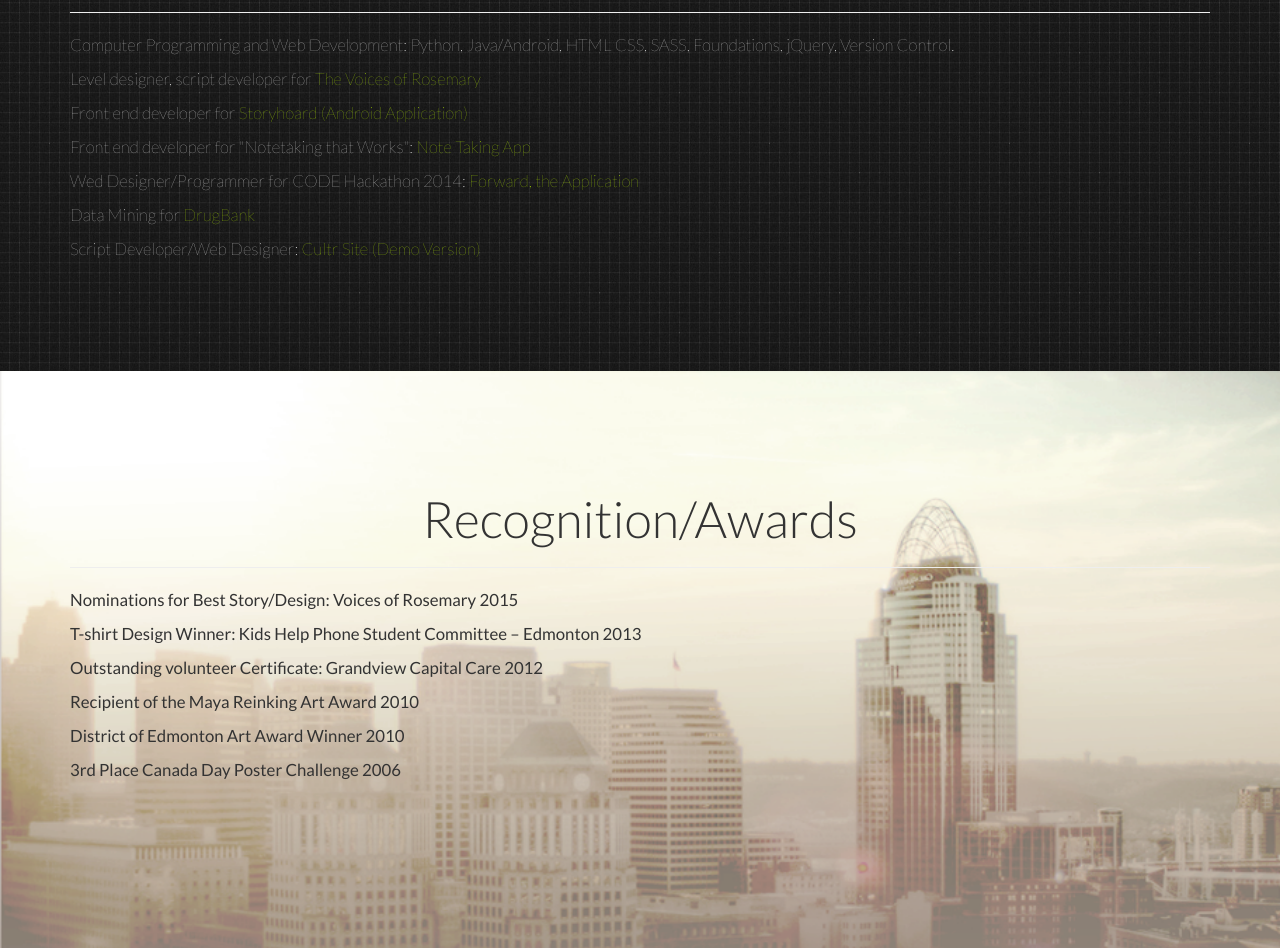
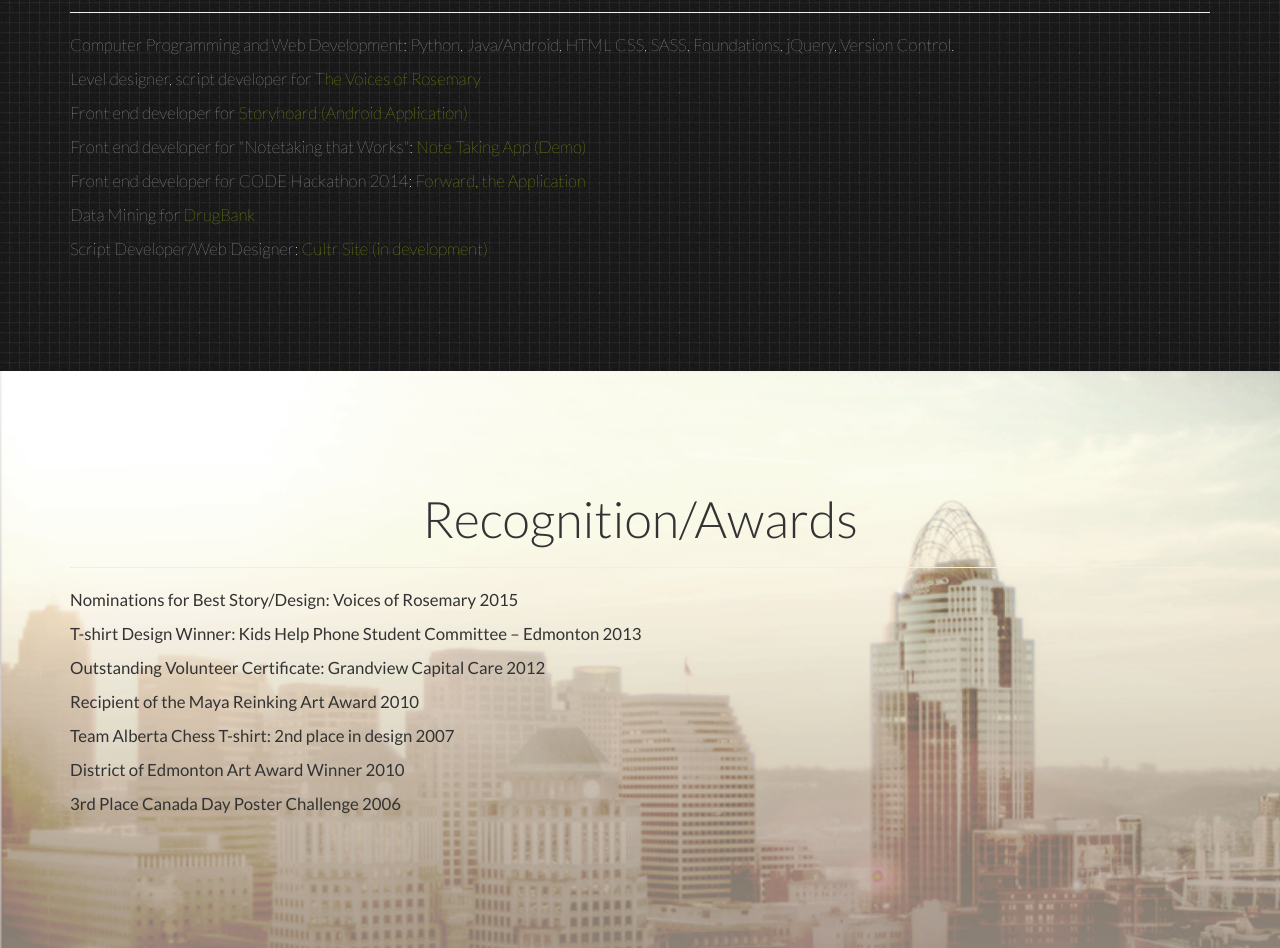
Before and after one commit to KJoWu/kimber.github.io, a plain HTML site: page index.html in a window 1280 px wide. Shown: the part 1380-2328 px from the top of the page. Drawn offline with nearby package versions, Linux system fonts and the light colour scheme.

Commit message:
added dats

```diff
--- a/index.html
+++ b/index.html
@@ -23,7 +23,7 @@
     <link rel="stylesheet" href="css/main.css" type="text/css">
     <!-- HTML5 Shim and Respond.js IE8 support of HTML5 elements and media queries -->
     <!-- WARNING: Respond.js doesn't work if you view the page via file:// -->
-    <!--[if lt IE 9]>
+    <!--[if lt IE  9]>
         <script src="https://oss.maxcdn.com/libs/html5shiv/3.7.0/html5shiv.js"></script>
         <script src="https://oss.maxcdn.com/libs/respond.js/1.4.2/respond.min.js"></script>
     <![endif]-->
@@ -386,7 +386,7 @@
                                             <source src="img/movie.mp4" type="video/mp4">
                                         </video>
                                         <h4>Voices of Rosemary: A NeverWinter Nights Game </h4>
-                                        <p> Lead Designer of a game made using the Never Winter Nights Engine. In charge of design, movie editing, scripting, level design and storyline. </p>
+                                        <p> Lead Designer of a game made using the Neverwinter Nights Engine. In charge of design, movie editing, scripting, level design and storyline. </p>
                                         <p> Game nominiated for Best Storyline/Art. <a href="https://sites.google.com/a/ualberta.ca/cmput250award2015/nominees" target="blank"><b> NOMINATIONS</b>  </p></a>
                                     </div>
                                 </div>
@@ -400,7 +400,7 @@
                                     <img src="img/add.png" alt="Light">
                                     <h4>Note Taking App</h4>
                                     <p> SSDS is a website that provides support for students with disabilities. Currently there is a gap between accessibility and usability for both people utilizing the service and people providing the service. What we would like to do is provide an interface that is more usable and accessible </p>
-                                    <a href="http://ssds.meteor.com/dashboard.html" target="blank"> <b> Watch Demo </b></a>
+                                    <a href="http://ssds.meteor.com/dashboard.html" target="blank"> <b> View Demo </b></a>
                                 </div>
                                 <div class="item ">
                                     <img src="img/add-3.png" alt="Light">
@@ -463,10 +463,10 @@
             <p>Computer Programming and Web Development: Python, Java/Android, HTML CSS, SASS, Foundations, jQuery, Version Control.</p>
             <p>Level designer, script developer for <a href="https://sites.google.com/a/ualberta.ca/cmput250award2015/nominees" target="blank"> The Voices of Rosemary </p></a>
                 <p>Front end developer for <a href="https://www.youtube.com/watch?v=3J25JH9TEEo" target="blank">  Storyhoard (Android Application)</a>
-                    <p> Front end developer for "Notetaking that Works": <a href="http://ssds.meteor.com/" target="blank"> Note Taking App </p></a>
-                        <p>Wed Designer/Programmer for CODE Hackathon 2014: <a href="https://www.youtube.com/watch?v=9Wo2iGwhUVo" target="blank"> Forward, the Application </p></a>
+                    <p> Front end developer for "Notetaking that Works": <a href="http://ssds.meteor.com/" target="blank"> Note Taking App (Demo) </p></a>
+                        <p>Front end developer for CODE Hackathon 2014: <a href="https://www.youtube.com/watch?v=9Wo2iGwhUVo" target="blank"> Forward, the Application </p></a>
                             <p>Data Mining for <a href="http://www.drugbank.ca/" target="blank"> DrugBank </p></a>
-                                <p>Script Developer/Web Designer: <a href="http://cultr.business.ualberta.ca/" target="blank"> Cultr Site (Demo Version)</a></p>
+                                <p>Script Developer/Web Designer: <a href="http://cultr.business.ualberta.ca/" target="blank"> Cultr Site (in development)</a></p>
         </div>
     </section>
     <section id="awards">
@@ -475,8 +475,9 @@
             <hr class="light">
             <p>Nominations for Best Story/Design: Voices of Rosemary 2015 </p>
             <p>T-shirt Design Winner: Kids Help Phone Student Committee – Edmonton 2013</p>
-            <p>Outstanding volunteer Certificate: Grandview Capital Care 2012</p>
+            <p>Outstanding Volunteer Certificate: Grandview Capital Care 2012</p>
             <p>Recipient of the Maya Reinking Art Award 2010</p>
+            <p>Team Alberta Chess T-shirt: 2nd place in design 2007</p>
             <p>District of Edmonton Art Award Winner 2010</p>
             <p>3rd Place Canada Day Poster Challenge 2006</p>
         </div>
```
